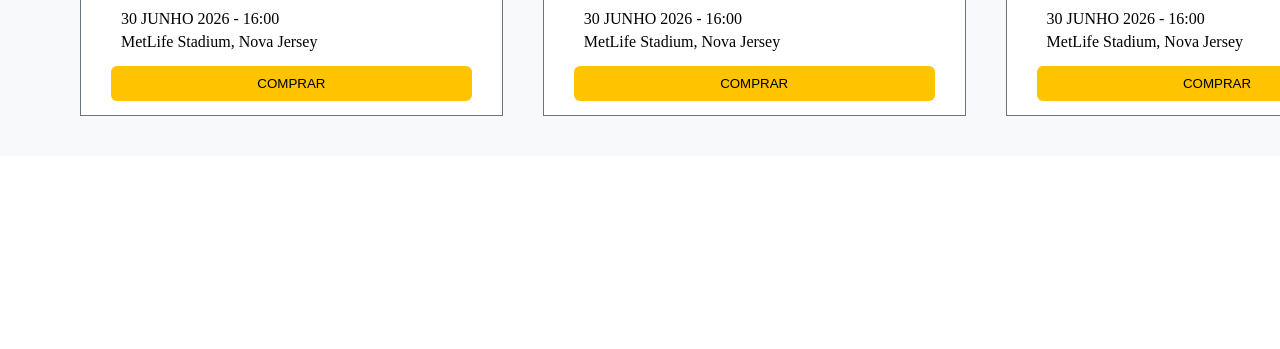
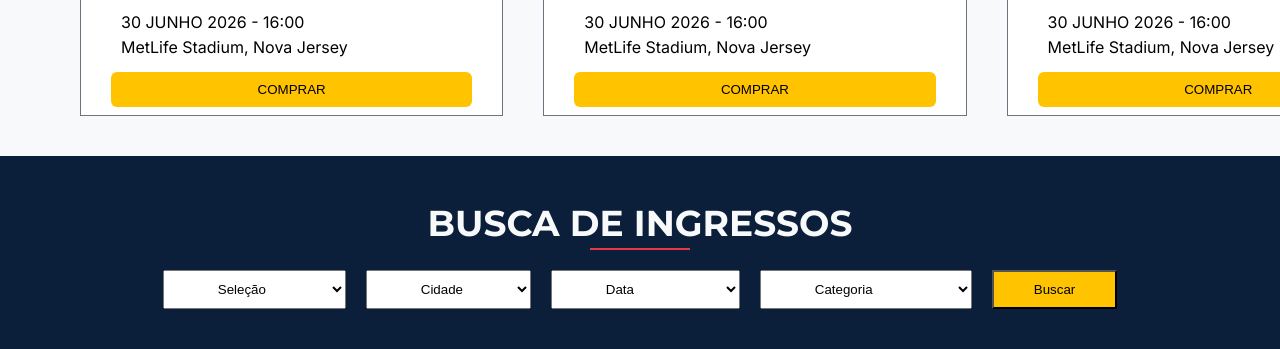
Before and after one commit to henriqu3x/Tickets-Digital, a plain HTML site: page index.html in a window 1280 px wide. Shown: the part 1188-1537 px from the top of the page. Before the commit the page ends 1344 px from the top, so only its background shows below. Drawn offline with Linux system fonts and the light colour scheme.

Commit message:
feat(Ingressos): seção ingressos finalizada

```diff
--- a/index.css
+++ b/index.css
@@ -24,3 +24,7 @@ main{
     height: auto;
     background-color: var(--background-clean);
 }
+
+button{
+    caret-color: transparent;
+}
--- a/index.html
+++ b/index.html
@@ -16,6 +16,7 @@
     <link rel="stylesheet" href="styles/header.css">
     <link rel="stylesheet" href="styles/hero.css">
     <link rel="stylesheet" href="styles/destaque.css">
+    <link rel="stylesheet" href="styles/ingressos.css">
     <title>Tickets Digital</title>
 </head>
 
@@ -84,7 +85,7 @@
         <section id="destaque">
             <h2>PARTIDAS EM DESTAQUE</h2>
             <div class="cards">
-                <div class="card">
+                <article class="card">
                     <img class="imagem-partida" src="assets/braxesp.jfif" alt="">
                     <div class="card-partida">
                         <div class="box-time">
@@ -100,8 +101,8 @@
                     <p>30 JUNHO 2026 - 16:00</p>
                     <p>MetLife Stadium, Nova Jersey</p>
                     <button>COMPRAR</button>
-                </div>
-                <div class="card">
+                </article>
+                <article class="card">
                     <img class="imagem-partida" src="assets/braxesp.jfif" alt="">
                     <div class="card-partida">
                         <div class="box-time">
@@ -117,8 +118,8 @@
                     <p>30 JUNHO 2026 - 16:00</p>
                     <p>MetLife Stadium, Nova Jersey</p>
                     <button>COMPRAR</button>
-                </div>
-                <div class="card">
+                </article>
+                <article class="card">
                     <img class="imagem-partida" src="assets/braxesp.jfif" alt="">
                     <div class="card-partida">
                         <div class="box-time">
@@ -134,9 +135,48 @@
                     <p>30 JUNHO 2026 - 16:00</p>
                     <p>MetLife Stadium, Nova Jersey</p>
                     <button>COMPRAR</button>
-                </div>
+                </article>
 
             </div>
+        </section>
+
+        <section id="ingressos">
+            <h2>BUSCA DE INGRESSOS</h2>
+
+            <form>
+                <select aria-label="selecionar seleção" required name="selecao" id="selecao">
+                    <option value="" selected disabled>Seleção</option>
+                    <option value="brasil">Brasil</option>
+                    <option value="alemanha">Alemanha</option>
+                    <option value="argentina">Argentina</option>
+                    <option value="espanha">Espanha</option>
+                </select>
+
+                <select required aria-label="selecionar cidade" name="cidade" id="cidade">
+                    <option value="" selected disabled>Cidade</option>
+                    <option value="atlanta">Atlanta</option>
+                    <option value="boston">Boston</option>
+                    <option value="dallas">Dallas</option>
+                    <option value="miami">Miami</option>
+                </select>
+
+                <select aria-label="selecionar data" name="data" id="data">
+                    <option value="" selected disabled>Data</option>
+                    <option value="11062026">11/06/2026</option>
+                    <option value="12062026">12/06/2026</option>
+                    <option value="13062026">13/06/2026</option>
+                    <option value="14062026">14/06/2026</option>
+                </select>
+
+                <select aria-label="selecionar categoria" name="categoria" id="categoria" required>
+                    <option value="" selected disabled>Categoria</option>
+                    <option value="economico">Econômico</option>
+                    <option value="premium">Premium</option>
+                    <option value="vip-experience">Vip Experience</option>
+                </select>
+
+                <button value="Buscar" aria-label="Buscar ingressos">Buscar</button>
+            </form>
         </section>
     </main>
 </body>
--- a/styles/destaque.css
+++ b/styles/destaque.css
@@ -41,6 +41,10 @@
     border: 1px solid var(--text-color-secondary);
 }
 
+#destaque .card p{
+    font: var(--font-text);
+}
+
 #destaque .card .imagem-partida{
     width: 100%;
     height: 150px;
@@ -54,6 +58,8 @@
     gap: 20px;
     margin-top: 10px;
     margin-bottom: 10px;
+    font: var(--font-text);
+
 }
 
 #destaque .card .card-partida .box-time{
--- a/styles/header.css
+++ b/styles/header.css
@@ -34,7 +34,7 @@ header nav ul li a{
 }
 
 header nav ul li a:hover{
-    opacity: 0.9;
+    opacity: 0.8;
 }
 
 header button{
@@ -49,5 +49,5 @@ header button{
 }
 
 header button:hover{
-    opacity: 0.9;
+    opacity: 0.8;
 }
--- /dev/null
+++ b/styles/ingressos.css
@@ -0,0 +1,47 @@
+#ingressos{
+    padding: 40px 80px;
+    display: flex;
+    flex-direction: column;
+    align-items: center;
+    gap: 20px;
+    background-color: var(--background-primary);
+}
+
+#ingressos h2 {
+    font: var(--title-section);
+    padding: 5px;
+    position: relative;
+    color: var(--background-clean);
+}
+
+#ingressos h2::after{
+    content: '';
+    bottom: 0;
+    left: 50%;
+    height: 2px;
+    width: 100px;
+    background-color: var(--background-secondary);
+    position: absolute;
+    transform: translateX(-50%);
+}
+
+#ingressos form{
+    display: flex;
+    align-items: center;
+    gap: 20px;
+}
+
+#ingressos form select {
+    padding: 10px 50px;
+}
+
+#ingressos form button {
+    padding: 10px 40px;
+    background-color: var(--destaque-cta);
+    transition: 0.2s all ease-in-out;
+    cursor: pointer;
+}
+
+#ingressos form button:hover{
+    opacity: 0.8;
+}
```
